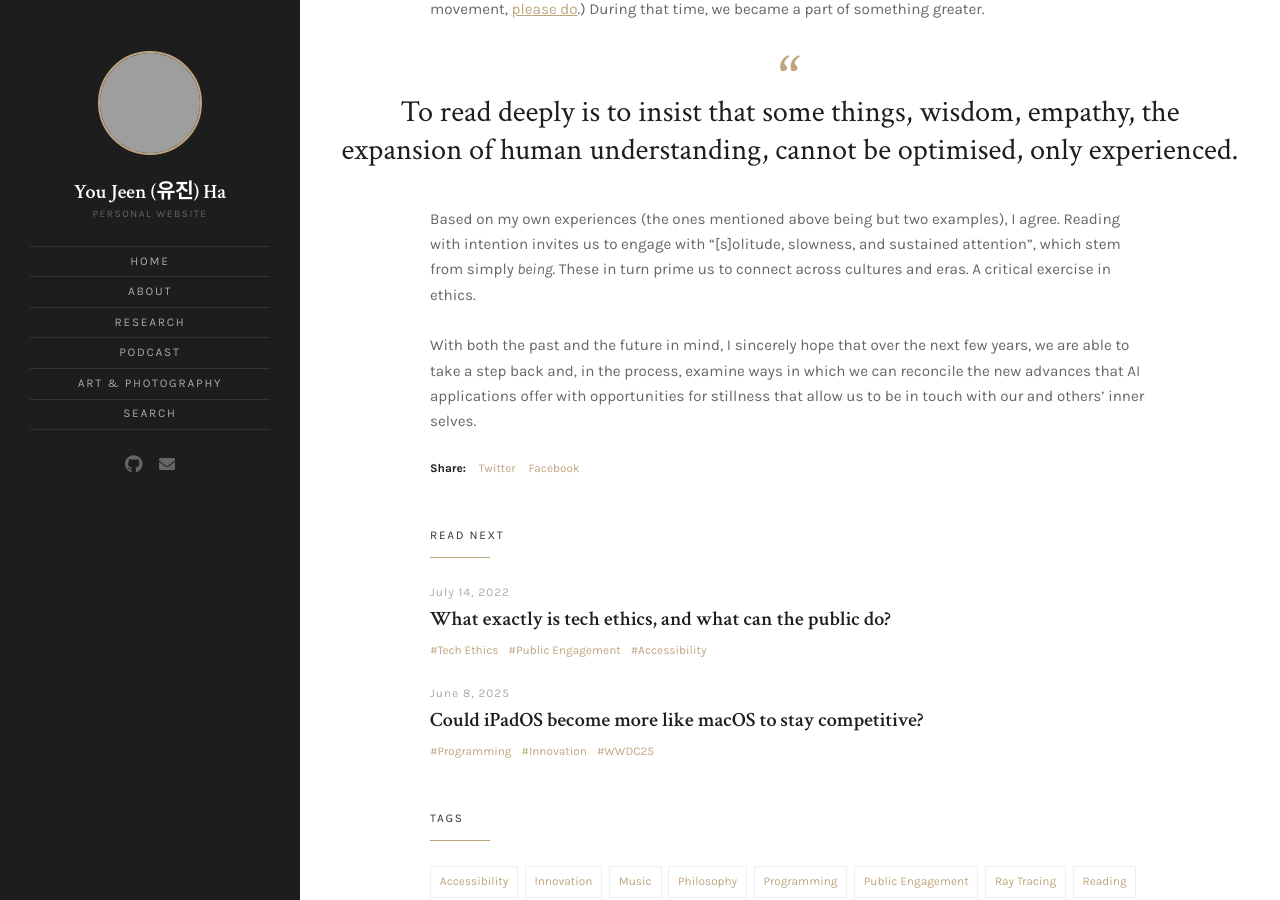
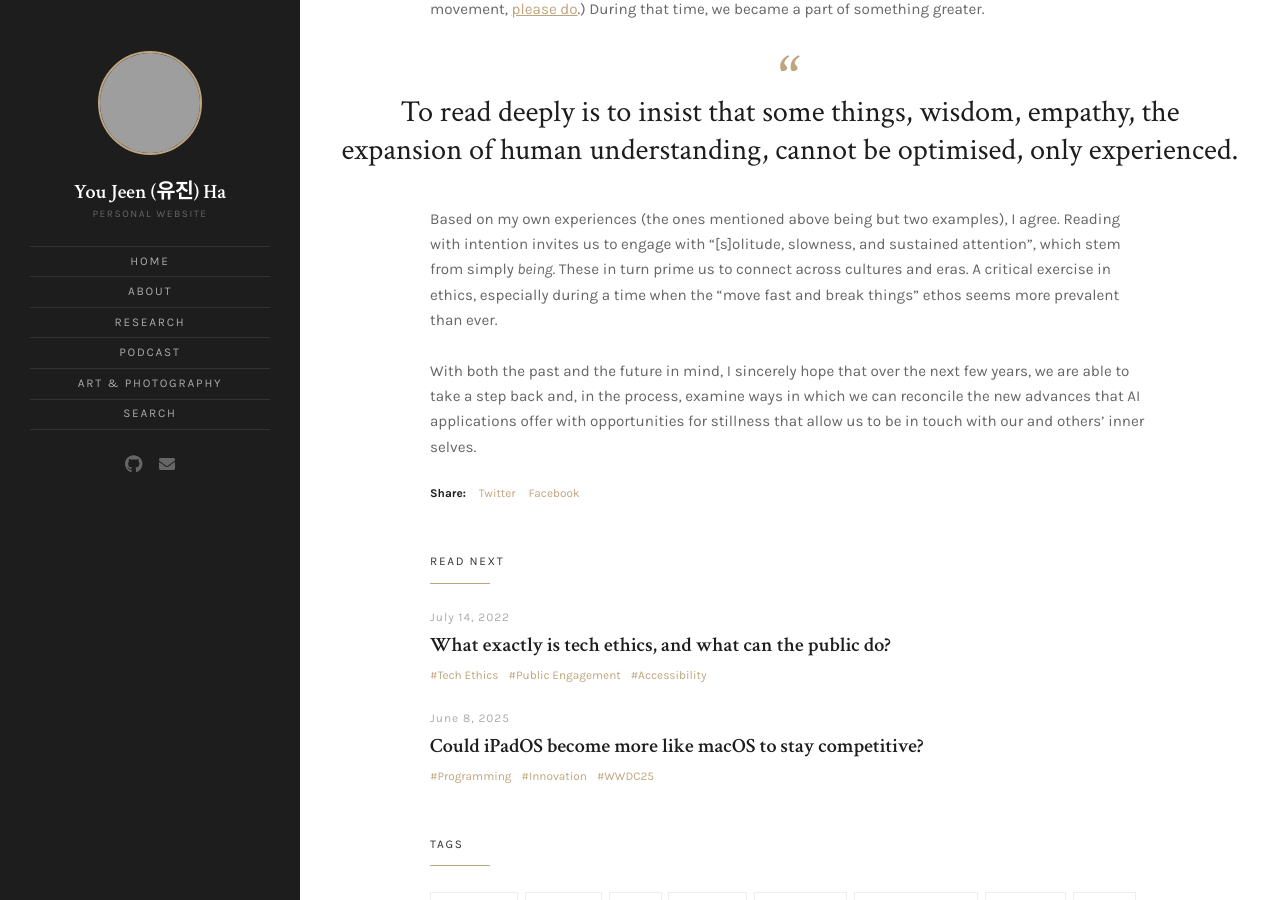
Before and after one commit to hyoujeen/hyoujeen.github.io, a Jekyll site: the page built from _posts/2025-05-31-deep-reading-in-the-age-of-algorithms.md, in a window 1280 px wide and 900 px high, scrolled down 1463 px, cut to the strip 0-900 px from the top of the window. Built offline with Jekyll 4.4.1, drawn with Linux system fonts in a browser that asks for light colours; grey boxes are pictures that could not be loaded.

Commit message:
Update 2025-05-31-deep-reading-in-the-age-of-algorithms.md

```diff
--- a/_posts/2025-05-31-deep-reading-in-the-age-of-algorithms.md
+++ b/_posts/2025-05-31-deep-reading-in-the-age-of-algorithms.md
@@ -22,6 +22,6 @@ My high school music teacher, if I remember correctly, said something similar as
 
 > To read deeply is to insist that some things, wisdom, empathy, the expansion of human understanding, cannot be optimised, only experienced.
 
-Based on my own experiences (the ones mentioned above being but two examples), I agree. Reading with intention invites us to engage with "[s]olitude, slowness, and sustained attention", which stem from simply <i>being</i>. These in turn prime us to connect across cultures and eras. A critical exercise in ethics.
+Based on my own experiences (the ones mentioned above being but two examples), I agree. Reading with intention invites us to engage with "[s]olitude, slowness, and sustained attention", which stem from simply <i>being</i>. These in turn prime us to connect across cultures and eras. A critical exercise in ethics, especially during a time when the "move fast and break things" ethos seems more prevalent than ever.
 
 With both the past and the future in mind, I sincerely hope that over the next few years, we are able to take a step back and, in the process, examine ways in which we can reconcile the new advances that AI applications offer with opportunities for stillness that allow us to be in touch with our and others' inner selves.
```
